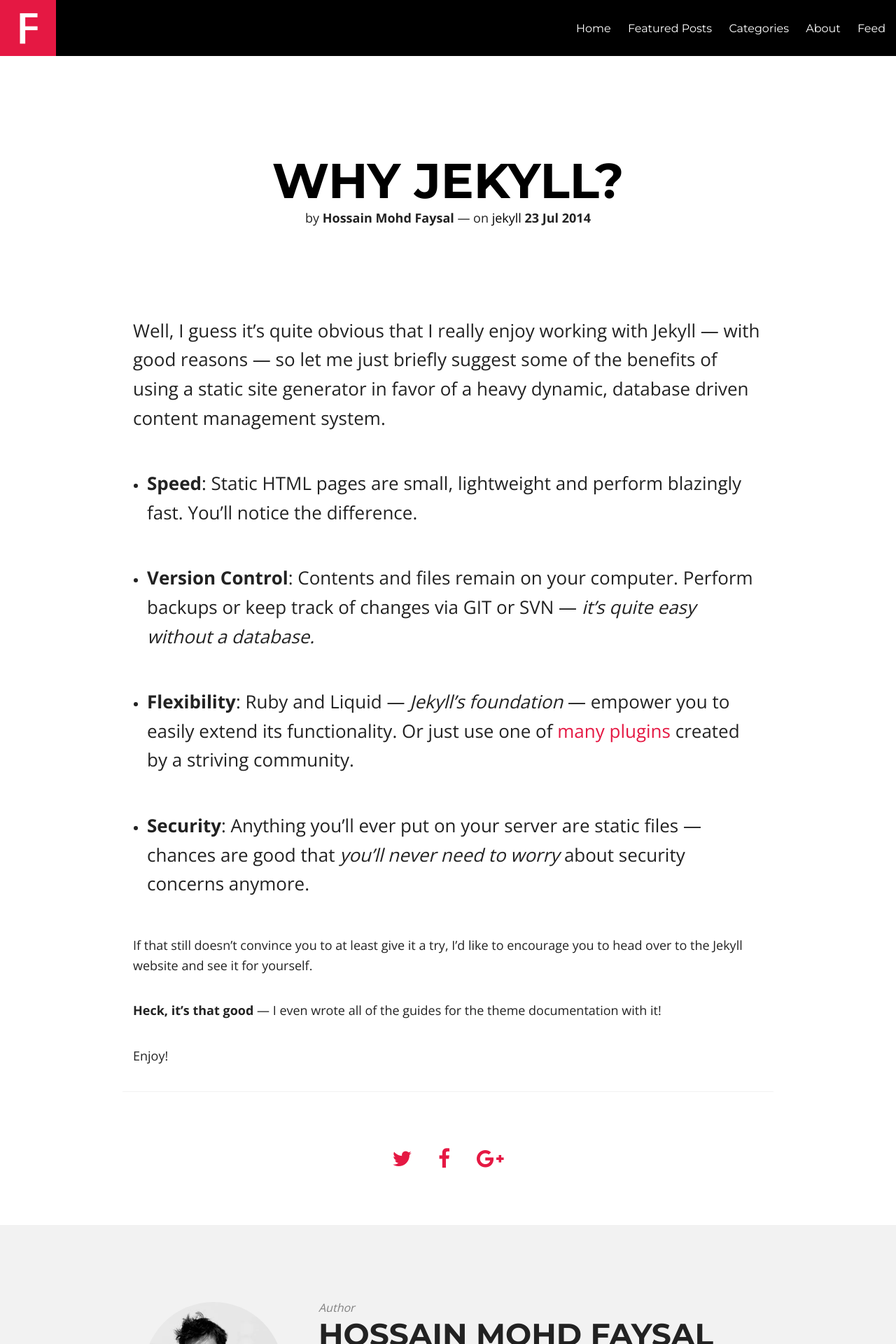
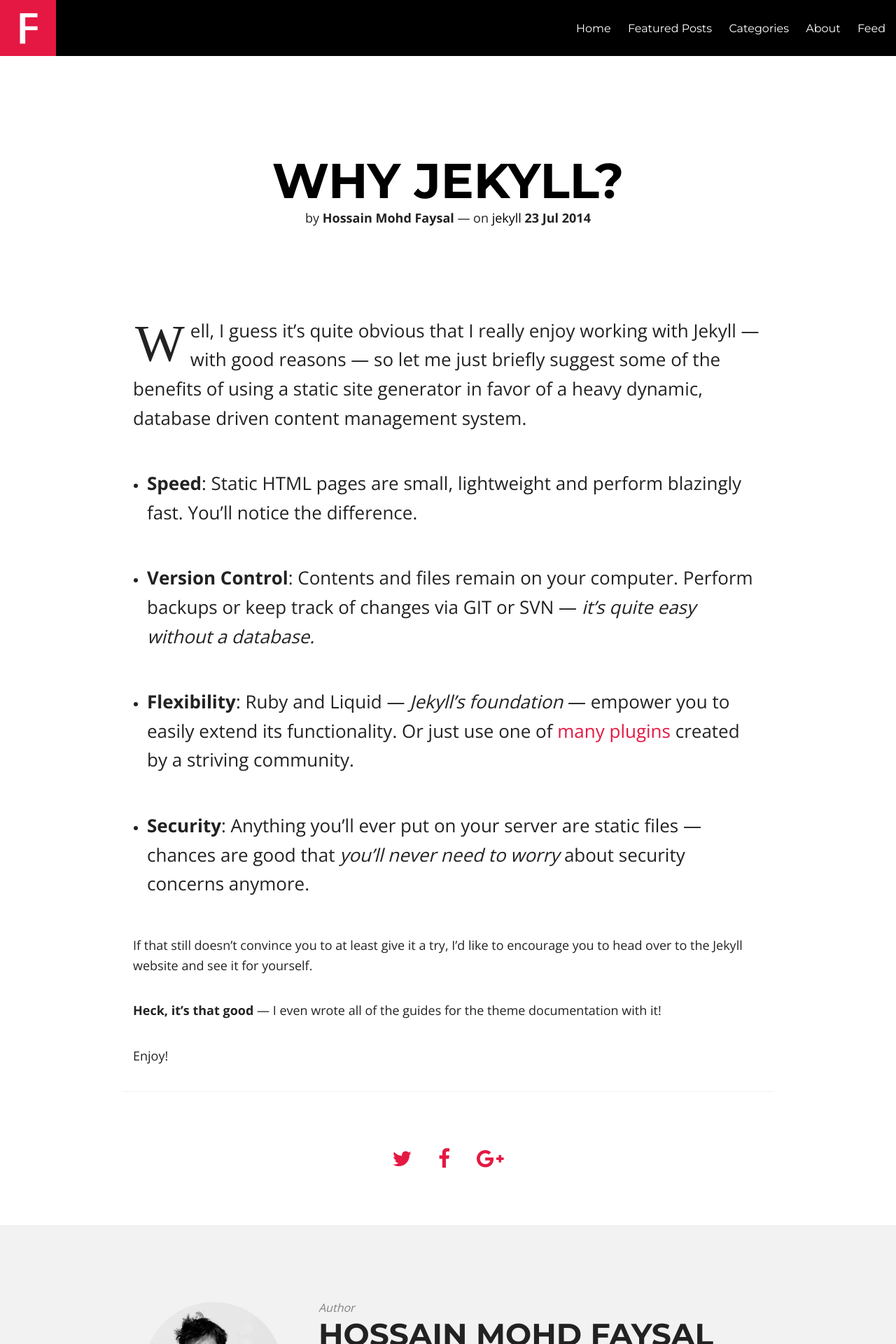
Before and after one commit to hmfaysal/Notepad, a Jekyll site: the page built from _posts/2014-07-23-why-jekyll.md, in a window 1280 px wide. Shown: the top 1920 px of the page at 70% size. Built offline with Jekyll 4.4.1, drawn with Linux system fonts in a browser that asks for light colours; nearby versions of some CDN libraries; comment, search, counter and statistics services are not loaded.

Commit message:
Add dropcap CSS

```diff
--- a/_config.yml
+++ b/_config.yml
@@ -3,6 +3,7 @@ description:      "Blogging is fun"
 logo:             logo.png
 disqus_shortname: hmfaysal
 share:            true
+dropcap:			true
 # Change url to your domain. Leave localhost server or blank when working locally.
 # or use the hint from http://jekyllrb.com/docs/github-pages/ to keep this the same
 # whether working locally or remotely. Start Jekyll with: jekyll serve --baseurl ''
--- a/_layouts/post.html
+++ b/_layouts/post.html
@@ -17,6 +17,7 @@ Description: Awesome dude, awesome life
 -->
 <head>
 {% include head.html %}
+{% if site.dropcap %}<style type="text/css">@media only screen and (min-width:43.75em){.notepad-post-content div>p:first-child:first-letter{float:left;font-size:4.688rem;line-height:4.375rem;padding-top:.25rem;padding-right:.5rem;padding-left:.188rem;font-family:serif}}</style>{% endif %}
 </head>
 <body class="post-template" itemscope itemtype="http://schema.org/WebPage">
 {% if page.imagefeature %}
```
